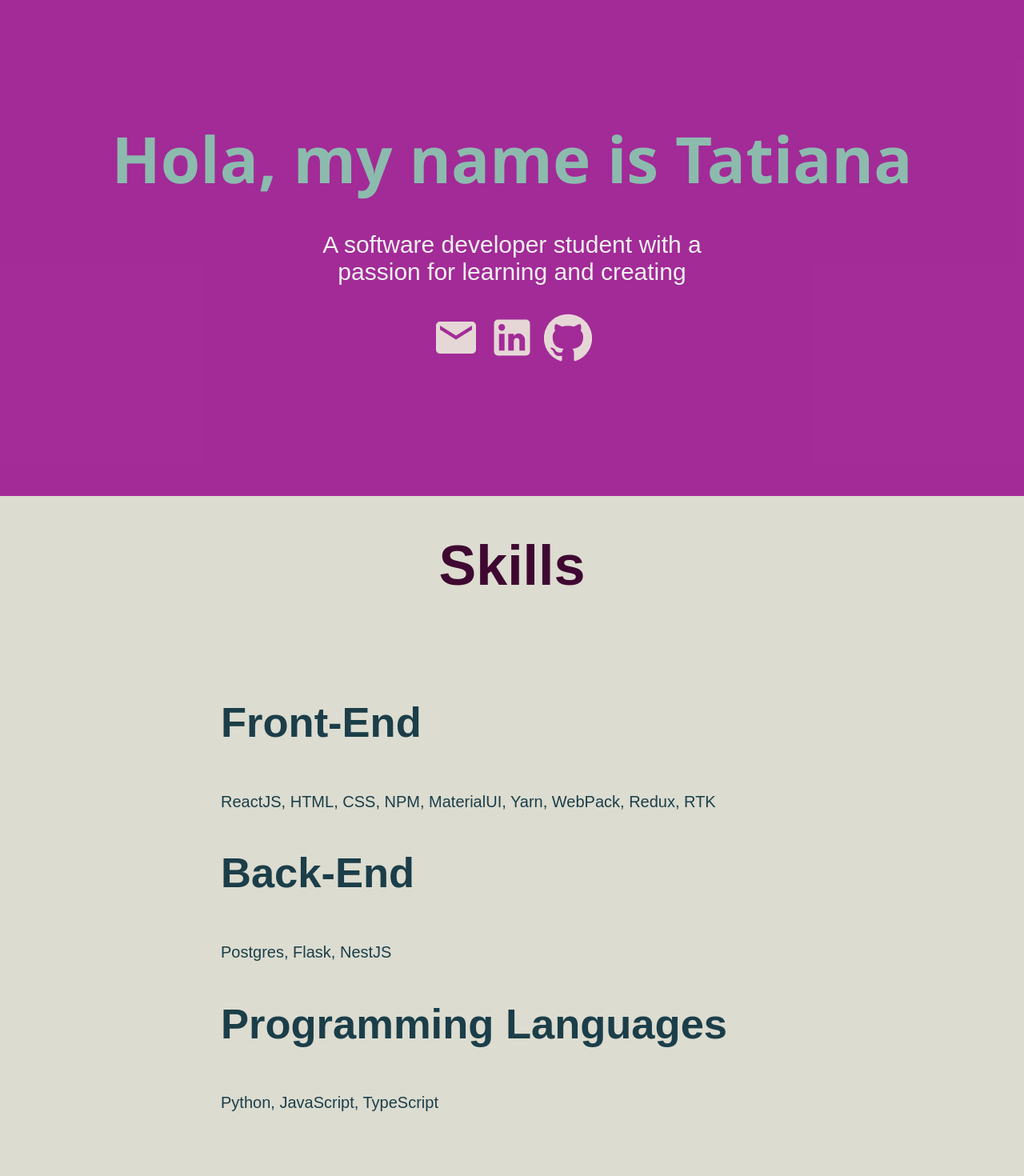
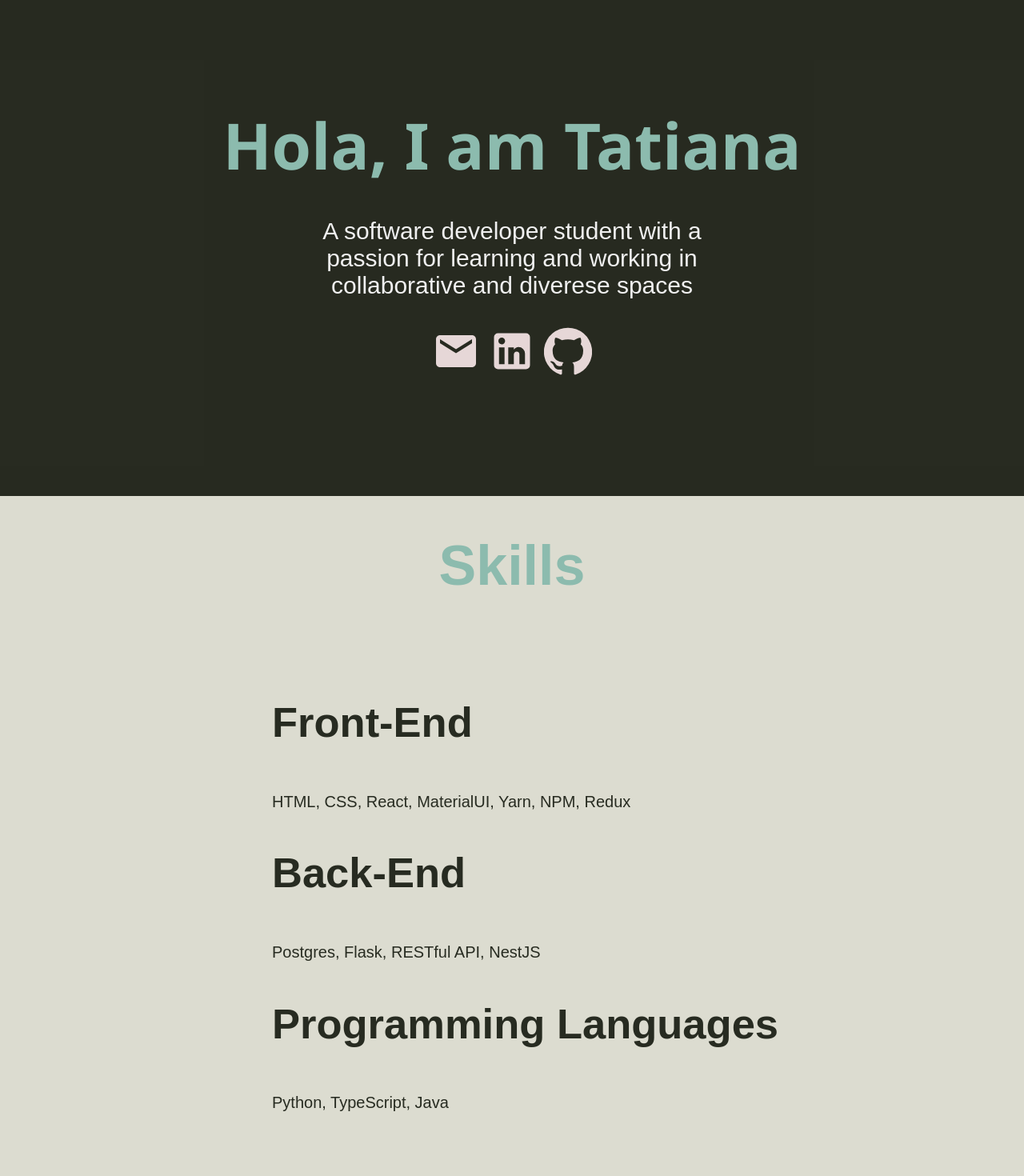
Before and after one commit to Tatianaob/portfolio, a React (Create React App) app: page / in a window 1280 px wide. Shown: the part 180-1650 px from the top of the page at 80% size. Built offline with nearby package versions, Linux system fonts and the light colour scheme.

Commit message:
Update styles and experience

```diff
--- a/src/pages/Experience.js
+++ b/src/pages/Experience.js
@@ -18,12 +18,12 @@ function Experience() {
           icon={<SchoolIcon />}
         >
           <h3 className="vertical-timeline-element-title">
-            University of Arkansas, Fayetteville, AR.
+            University of Arkansas, Fayetteville AR.
           </h3>
           <h4 className="vertical-timeline-element-subtitle">
             Bachelor's Degree
           </h4>
-          <p>  Modern Languages </p>
+          <p>  Modern Languages & Cultures, 4.0 GPA </p>
         </VerticalTimelineElement>
         <VerticalTimelineElement
           className="vertical-timeline-element--education"
@@ -32,7 +32,7 @@ function Experience() {
           icon={<SchoolIcon />}
         >
           <h3 className="vertical-timeline-element-title">
-            Ada Developers Academy
+            Ada Developers Academy, Seattle WA.
           </h3>
 
           <h4 className="vertical-timeline-element-subtitle">
@@ -48,12 +48,21 @@ function Experience() {
           icon={<WorkIcon />}
         >
           <h3 className="vertical-timeline-element-title">
-            Spanish Tutor - Private Tutor
+            Bilingual Childcare Specialist
           </h3>
           <h4 className="vertical-timeline-element-subtitle">
             Seattle, WA
           </h4>
-          <p>Provide Spanish lessons and care for individuals</p>
+          <p>
+          <li>Tutored and Provided academic support in subject such as Spanish, science,math, social studies.</li>
+          <li>Organized and Managed all aspects of children's daily lives including but not limited to planning and
+            preparing meals in accordance to their dietary needs.
+          </li>
+          <li>
+            Safely transported children to and from all appointments, school, and
+            extracurricular activities.
+          </li>
+          </p>
         </VerticalTimelineElement>
 
         <VerticalTimelineElement
@@ -69,8 +78,15 @@ function Experience() {
             Seattle, WA
           </h4>
           <p>
-            Help the team launch one major project by working both in the front
-            end and back end.
+            <li>Participated in the Sustainability and Data Science Hackathon as a member of the ‘ Reduce Reviews Recycle’ team which was selected as one of the top ten finalists. Our project aimed to encourage employees to review
+              products to decrease product returns and reduce carbon footprint.
+            </li>
+            <li>Developed API endpoint to retrieve the path to
+              a specified node within a hierarchical data structure in a PostgreSQL LTree</li>
+            <li>Built custom React hooks to manage query parameter based state to support deep linking for customers</li>
+            <li>Migrated React application Redux thunks to RTK Query API State Management</li>
+            <li>Participated in Product Platform Biweekly demos to showcase progress of the user interface development for  taxonomists.</li>
+
           </p>
         </VerticalTimelineElement>
       </VerticalTimeline>
--- a/src/pages/Home.js
+++ b/src/pages/Home.js
@@ -8,11 +8,11 @@ function Home() {
   return (
     <div className="home">
       <div className="about">
-        <h2>Hola, my name is Tatiana</h2>
+        <h2>Hola, I am Tatiana</h2>
         <div className="prompt">
           <p>
             A software developer student with a passion for learning and
-            creating
+            working in collaborative and diverese spaces
           </p>
           <EmailIcon />
           <LinkedInIcon />
@@ -26,16 +26,16 @@ function Home() {
           <li className="item">
             <h2> Front-End</h2>
             <span>
-              ReactJS, HTML, CSS, NPM, MaterialUI, Yarn, WebPack, Redux, RTK{" "}
+              HTML, CSS, React, MaterialUI, Yarn, NPM, Redux
             </span>
           </li>
           <li className="item">
             <h2> Back-End</h2>
-            <span>Postgres, Flask, NestJS </span>
+            <span>Postgres, Flask, RESTful API, NestJS</span>
           </li>
           <li className="item">
             <h2>Programming Languages</h2>
-            <span>Python, JavaScript, TypeScript</span>
+            <span>Python, TypeScript, Java</span>
           </li>
         </ol>
       </div>
--- a/src/styles/Footer.css
+++ b/src/styles/Footer.css
@@ -1,7 +1,7 @@
 .footer {
     width: 100%;
     height: 200px;
-    background: #470b49b4;
+    background: #2481889d;
     display: flex;
     justify-content: center;
     align-items: center;
--- a/src/styles/Home.css
+++ b/src/styles/Home.css
@@ -2,7 +2,7 @@
     width: 100%;
     align-items: center;
     font-family: "Arial", sans-serif;
-    color: #1b3e49;
+    color:  #0b0f05dc;
   }
 
   .about {
@@ -13,7 +13,7 @@
     justify-content: center;
     align-items: center;
     text-align: center;
-    background-color: #9a108fdc;
+    background-color: #0b0f05dc;
     color: #f0f0f0;
   }
 
@@ -44,12 +44,13 @@
   }
 
   .skills h1 {
-    color: #3f0832;
+    color: #8cbbae;
   }
 
   .skills .list {
     list-style: none;
-    width: 60%;
+    width: 50%;
+    align-items: center;
   }
 
   .list span {
```
